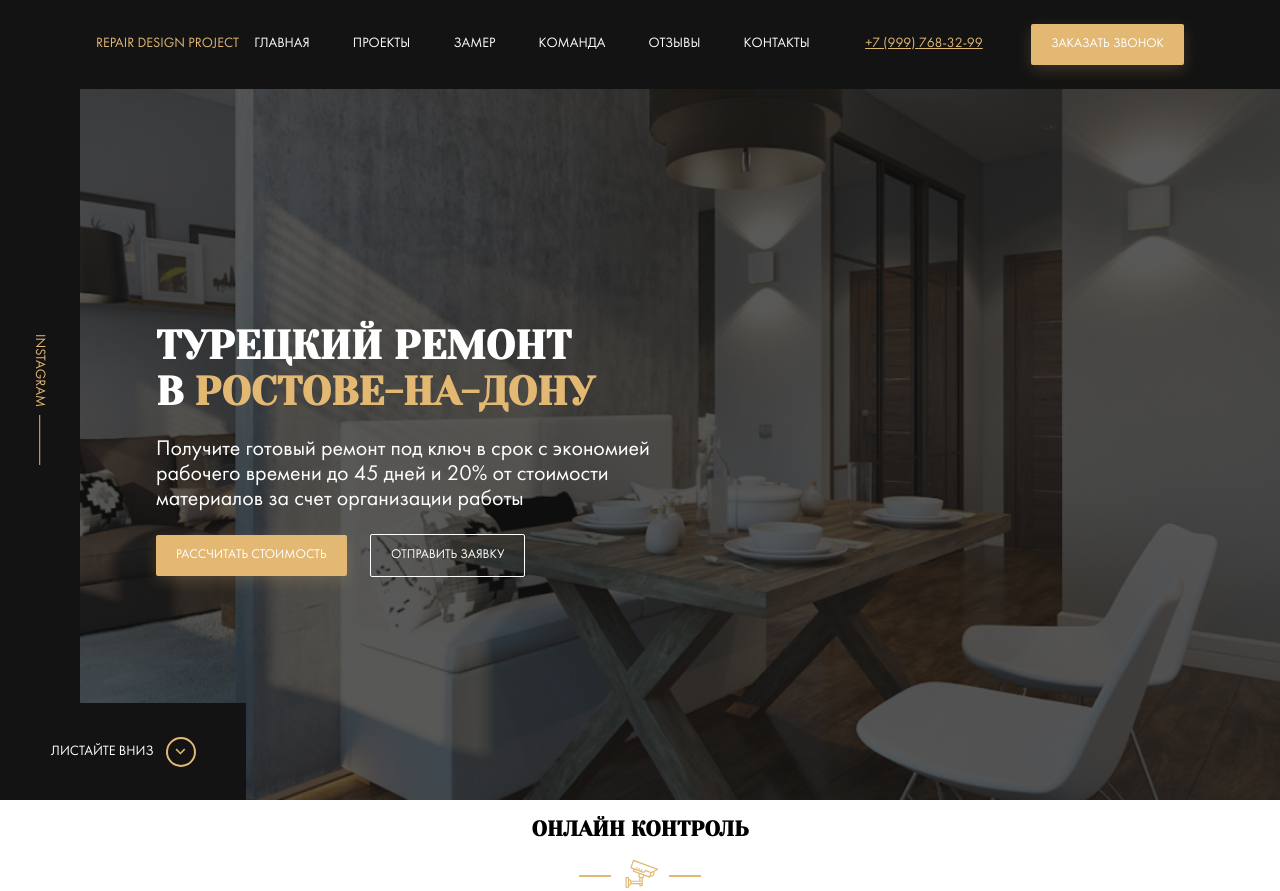
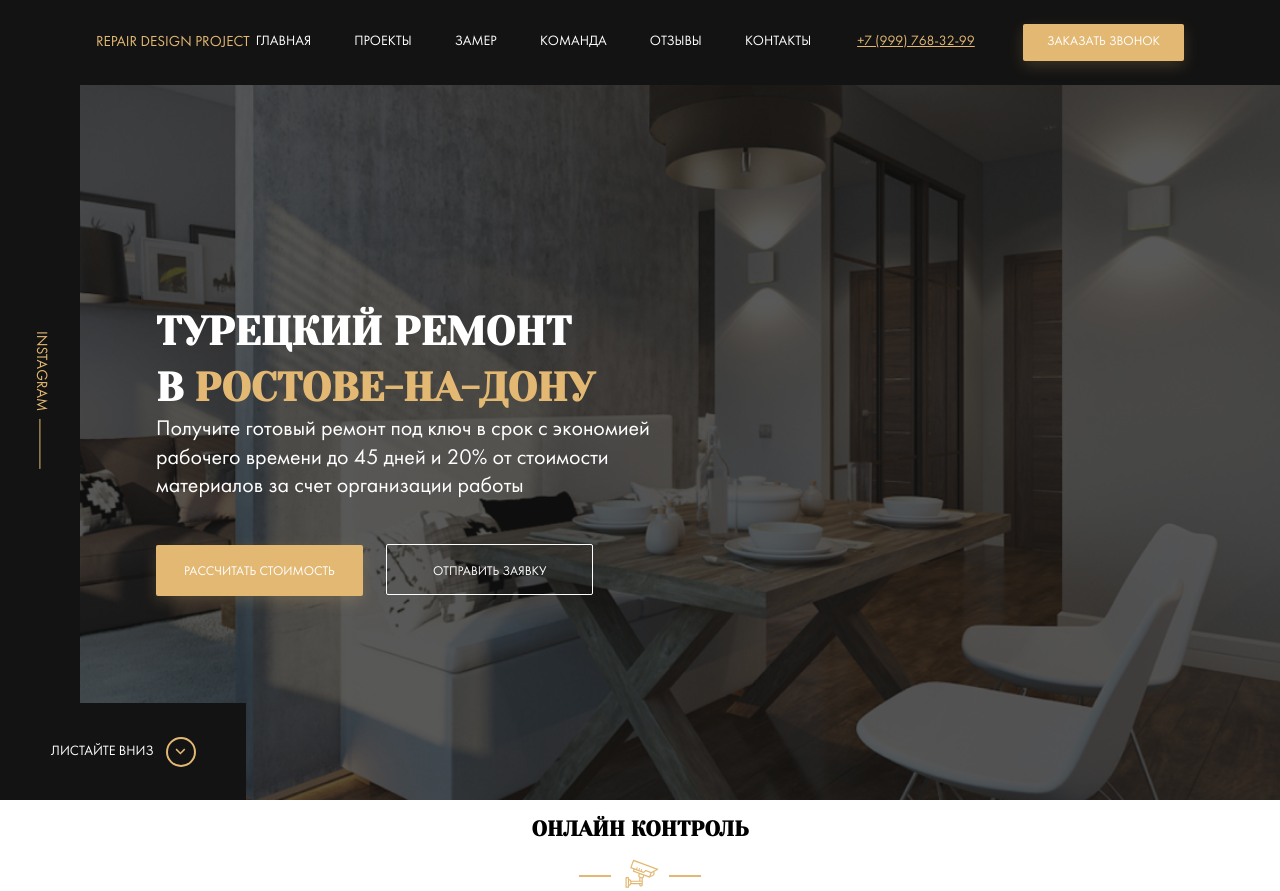
Before and after one commit to Alesya1408/repair-design-, a website: page index.html in a window 1280 px wide. Drawn offline with Linux system fonts and the light colour scheme; files whose address does not match are found by name.

Commit message:
refact: buttom

```diff
--- a/sass/_interface.sass
+++ b/sass/_interface.sass
@@ -1,5 +1,5 @@
 .button
- padding: 13px 20px
+ padding: 11px 24px
  border: none
  border-radius: 2px
  text-transform: uppercase
--- a/sass/templates/_header.sass
+++ b/sass/templates/_header.sass
@@ -11,6 +11,7 @@
  justify-content: space-between
  align-items: center
 .logo
+ font-size: 1.075rem
  color: $primary
  text-transform: uppercase
 .nav
--- a/sass/templates/_hero.sass
+++ b/sass/templates/_hero.sass
@@ -19,11 +19,23 @@
   position: relative
   max-width: 47.85rem
   margin-left: 4.28rem
+ &__title
+   margin-bottom: 1rem
  &__text
   font-size: 1.57rem
+  line-height: 131%
   max-width: 500px
+  margin: 0
+  margin-bottom: 3rem
  &__button
   margin-right: 20px
+  padding: 20px 25px
+  &--outline
+  min-width: 207px
+  height: 51px
+  &--primary
+  min-width: 207px
+  height: 51px
  &__instagram
   position: absolute
   left: 0
@@ -64,6 +76,7 @@
   color: $primary
   transform: rotate(90deg)
   line-height: 0.8
+  font-size: 1.1rem
   &::after
     content: ''
     width: 50px
@@ -75,5 +88,6 @@
  font-family: 'Yeseva One', cursive
  text-transform: uppercase
  font-size: 2.857rem
+ line-height: 1.4
  &--primary
   color: $primary
```
Also changed, not shown: css/style.css.
